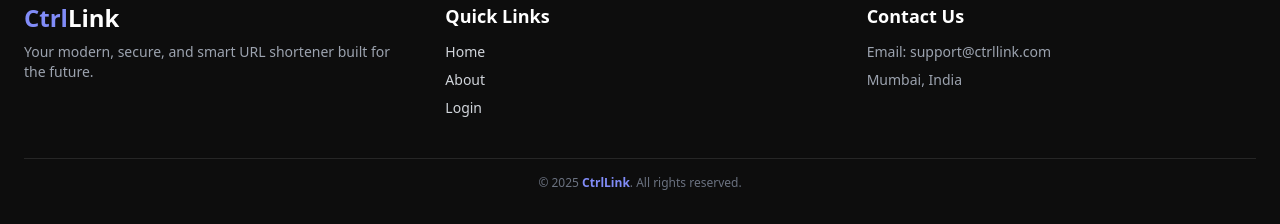
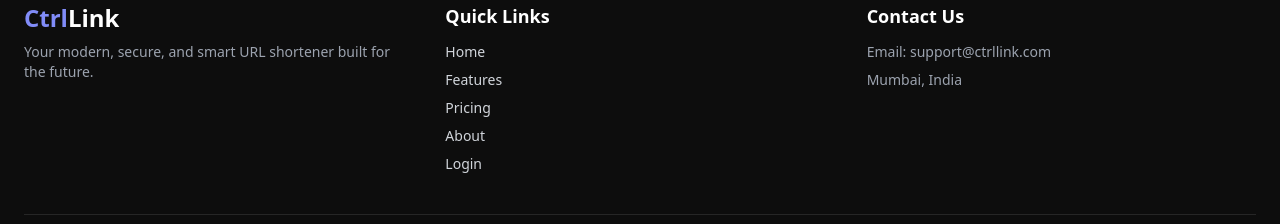
Before and after one commit to yadavvkanchan/Ctrl_Link, a Next.js app: page / in a window 1280 px wide. Shown: the part 936-1160 px from the top of the page. Built offline with nearby package versions, Linux system fonts and the light colour scheme; no server answers.

Commit message:
fix: correct <Link> usage in Footer for ESLint

```diff
--- a/components/Footer.js
+++ b/components/Footer.js
@@ -18,9 +18,31 @@ const Footer = () => {
         <div>
           <h3 className="text-lg font-semibold mb-3 text-white">Quick Links</h3>
           <ul className="space-y-2 text-gray-300">
-            <li><Link href="/" className="hover:text-indigo-400 transition">Home</Link></li>
-            <li><Link href="/about" className="hover:text-indigo-400 transition">About</Link></li>
-            <li><Link href="/login" className="hover:text-indigo-400 transition">Login</Link></li>
+            <li>
+              <Link href="/">
+                <a className="hover:text-indigo-400 transition">Home</a>
+              </Link>
+            </li>
+            <li>
+              <Link href="/features">
+                <a className="hover:text-indigo-400 transition">Features</a>
+              </Link>
+            </li>
+            <li>
+              <Link href="/pricing">
+                <a className="hover:text-indigo-400 transition">Pricing</a>
+              </Link>
+            </li>
+            <li>
+              <Link href="/about">
+                <a className="hover:text-indigo-400 transition">About</a>
+              </Link>
+            </li>
+            <li>
+              <Link href="/login">
+                <a className="hover:text-indigo-400 transition">Login</a>
+              </Link>
+            </li>
           </ul>
         </div>
 
```
